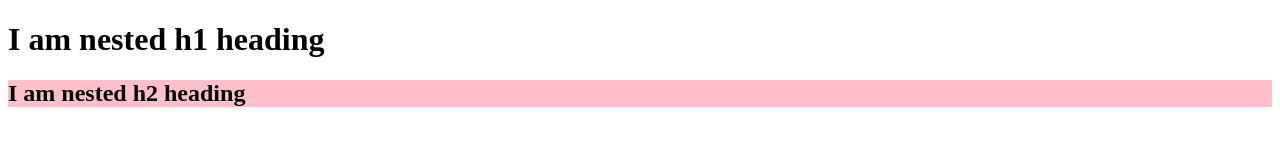
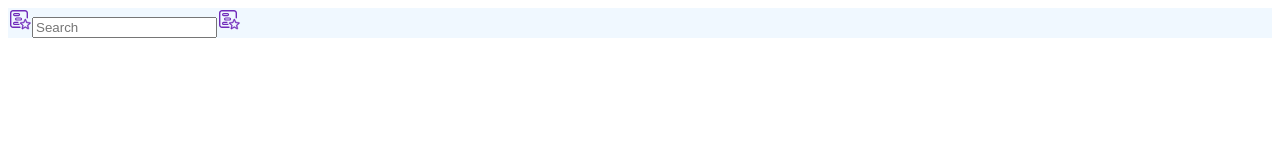
Before and after one commit to KumarBadal208/react-project, a React app: page / in a window 1280 px wide. Built offline with nearby package versions, Linux system fonts and the light colour scheme.

Commit message:
added react component code

```diff
--- a/app.js
+++ b/app.js
@@ -24,6 +24,18 @@ let parent = React.createElement("div",{"id": "parent"},
         React.createElement("h2", {className: "head"}, "I am nested h2 heading") // array of children
     ]));
 
+// JSX
+const elementJSX = <p>hello there JSX</p>;
+
+// component - JS function return JSX or react element
+const component = ()=>{
+    return (
+        <div>
+            <p>hello there from component</p>
+        </div>
+    )
+}
+
 console.log(parent);
 
 root.render(parent);
--- /dev/null
+++ b/component.js
@@ -0,0 +1,21 @@
+import React from "react";
+import ReactDOM from "react-dom";
+// import download.
+
+const Component = ()=>{
+    return (
+        <div className="component">
+            {/* <img src="image/rmt.svg" alt="image"/> */}
+            <span className="component__image"></span>
+            <input placeholder="Search"></input>
+            <span className="component__image"></span>
+        </div>
+    )
+};
+// https://legacy.reactjs.org/logo-og.png
+
+const root = ReactDOM.createRoot(document.getElementById("root"));
+
+root.render(<Component/>);
+// /home/kumar/Desktop/react project/image/rmt.svg
+// image/rmt.svg
--- a/index.css
+++ b/index.css
@@ -1,3 +1,15 @@
 .head {
     background-color: pink;
 }
+
+.component{
+    background-color: aliceblue;
+}
+
+.component__image{
+    display: inline-block;
+    height: 24px;
+    width: 24px;
+    color: blue;
+    background-image: url("image/rmt.svg");
+}
--- a/index.html
+++ b/index.html
@@ -14,6 +14,7 @@
     <!-- <script crossorigin src="https://unpkg.com/react@18/umd/react.development.js"></script>
     <script crossorigin src="https://unpkg.com/react-dom@18/umd/react-dom.development.js"></script> -->
 
-    <script type="module" src="app.js"></script>
+    <!-- <script type="module" src="app.js"></script> -->
+    <script type="module" src="component.js"></script>
 </body>
 </html>
```
Also changed, not shown: README.md, image/rmt.svg (added).
